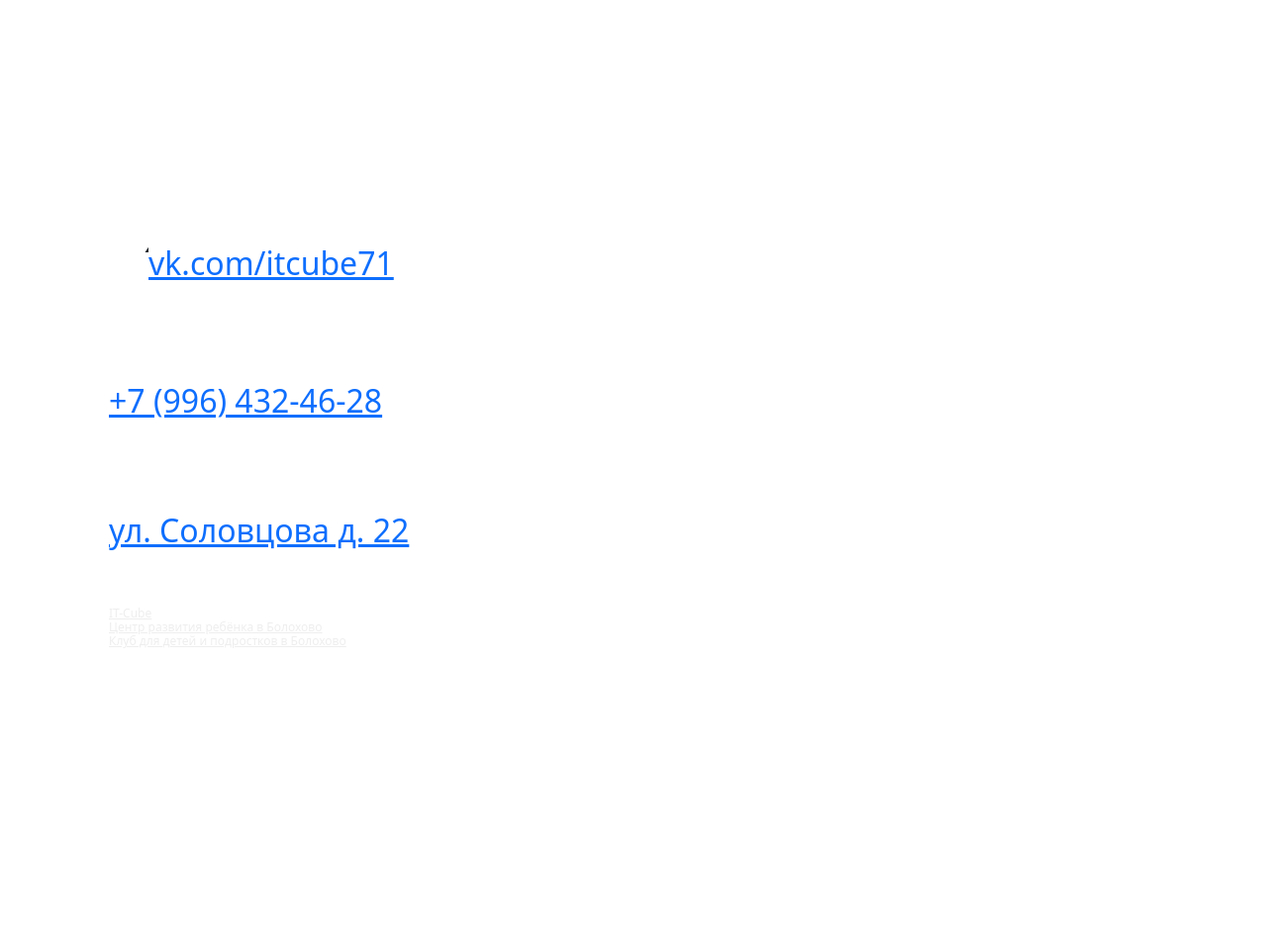
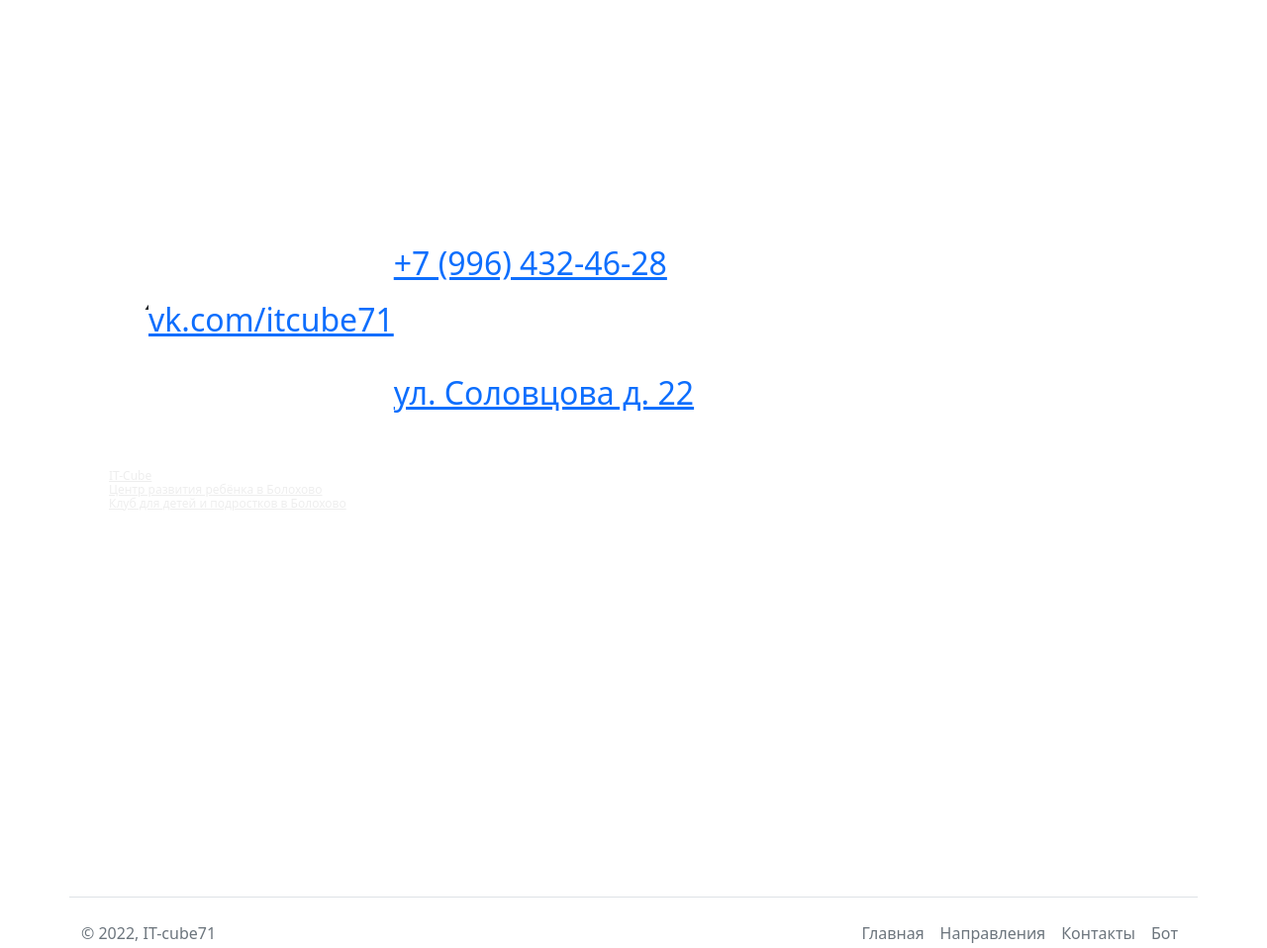
Before and after one commit to PavelDeichuk/flask_blog, a Python web app: template templates/index.html in a window 1280 px wide. Shown: the part 1655-2613 px from the top of the page at 99% size. Run offline with Jinja, Linux system fonts and the light colour scheme; the template is opened without the code that fills it, so the values that code supplies are empty.

Commit message:
Update index.html

```diff
--- a/templates/index.html
+++ b/templates/index.html
@@ -41,7 +41,7 @@
   </div>
 </div>
 <div class="container px-4 py-5" id="hanging-icons2">
-    <div class="row g-4 py-5 row-cols-1 row-cols-lg-3">
+    <div class="row g-4 py-5 row-cols-1">
       <div class="col d-flex align-items-start">
         <div class="icon-square bg-light text-dark d-inline-flex align-items-center justify-content-center fs-4 flex-shrink-0 me-3">
         </div>
```
